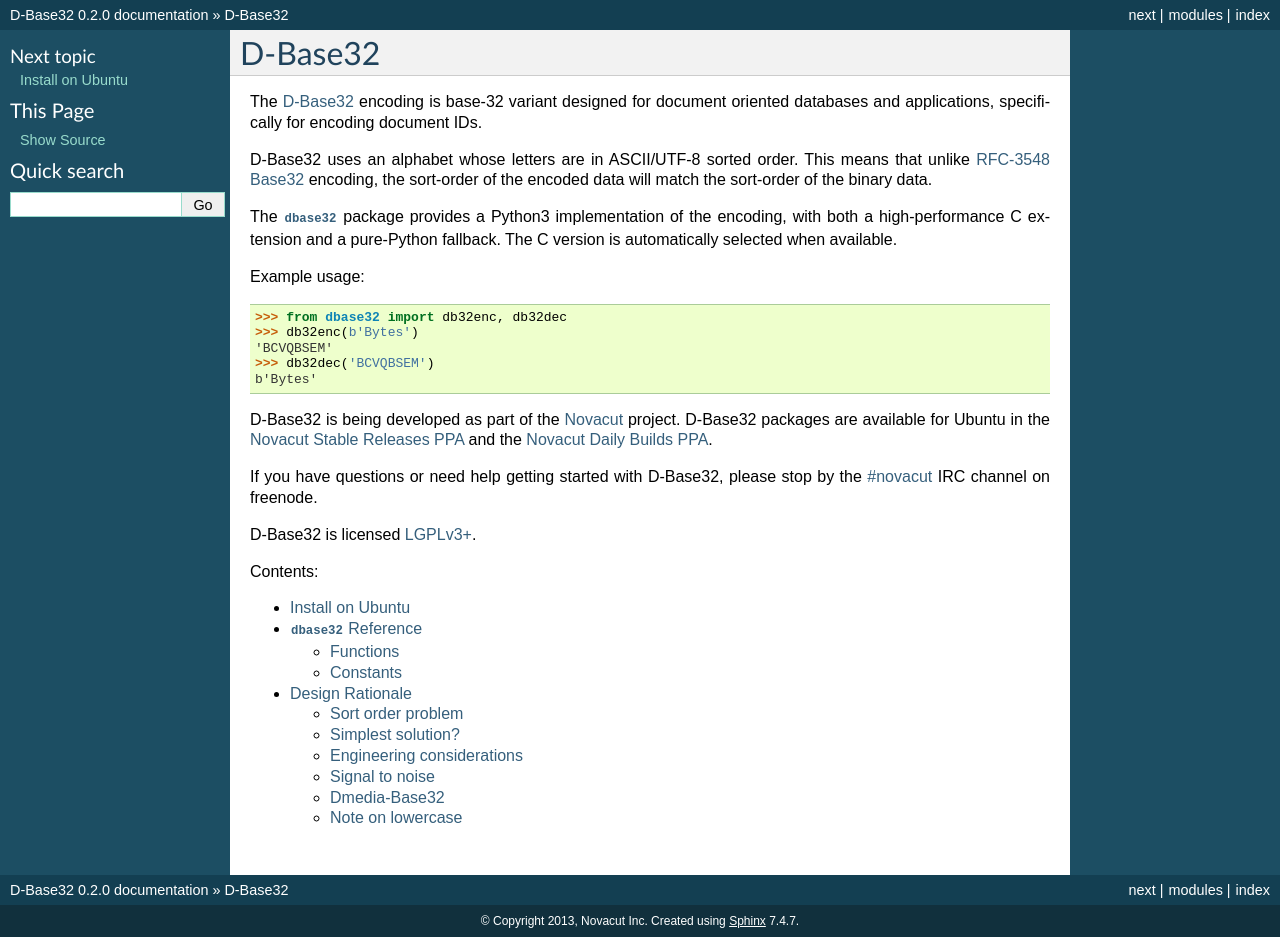
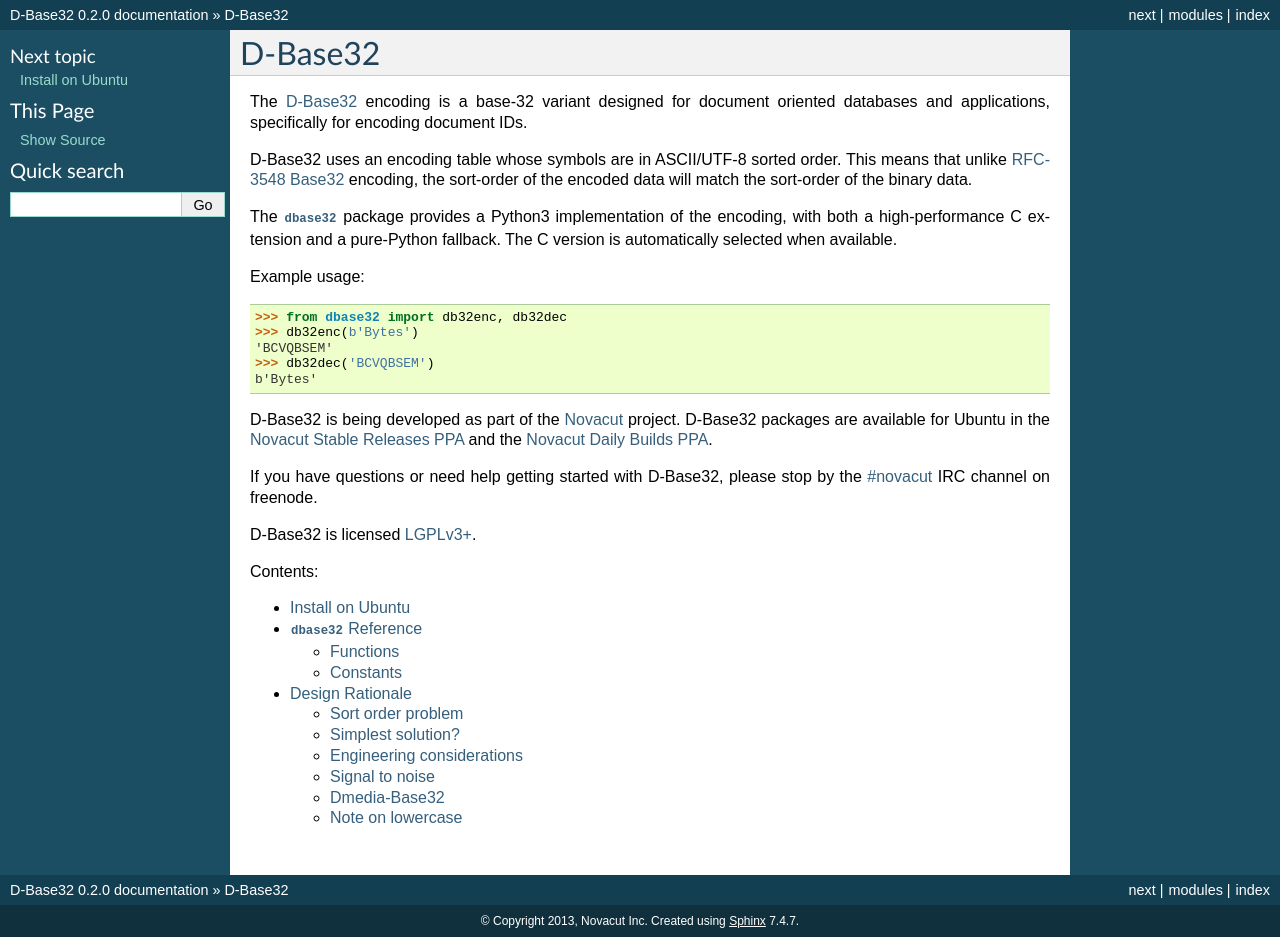
Before and after one commit to json420/dbase32, a Sphinx documentation site: the page built from doc/index.rst, in a window 1280 px wide. Built offline with Sphinx 7.4.7, drawn with Linux system fonts in a browser that asks for light colours.

Commit message:
Fixed a few description typos

```diff
--- a/doc/index.rst
+++ b/doc/index.rst
@@ -1,12 +1,12 @@
 D-Base32
 ========
 
-The `D-Base32`_ encoding is base-32 variant designed for document oriented
+The `D-Base32`_ encoding is a base-32 variant designed for document oriented
 databases and applications, specifically for encoding document IDs.
 
-D-Base32 uses an alphabet whose letters are in ASCII/UTF-8 sorted order.  This
-means that unlike `RFC-3548 Base32`_ encoding, the sort-order of the encoded
-data will match the sort-order of the binary data.
+D-Base32 uses an encoding table whose symbols are in ASCII/UTF-8 sorted order.
+This means that unlike `RFC-3548 Base32`_ encoding, the sort-order of the
+encoded data will match the sort-order of the binary data.
 
 The :mod:`dbase32` package provides a Python3 implementation of the encoding,
 with both a high-performance C extension and a pure-Python fallback.  The C
```
Also changed, not shown: 1 other file.
